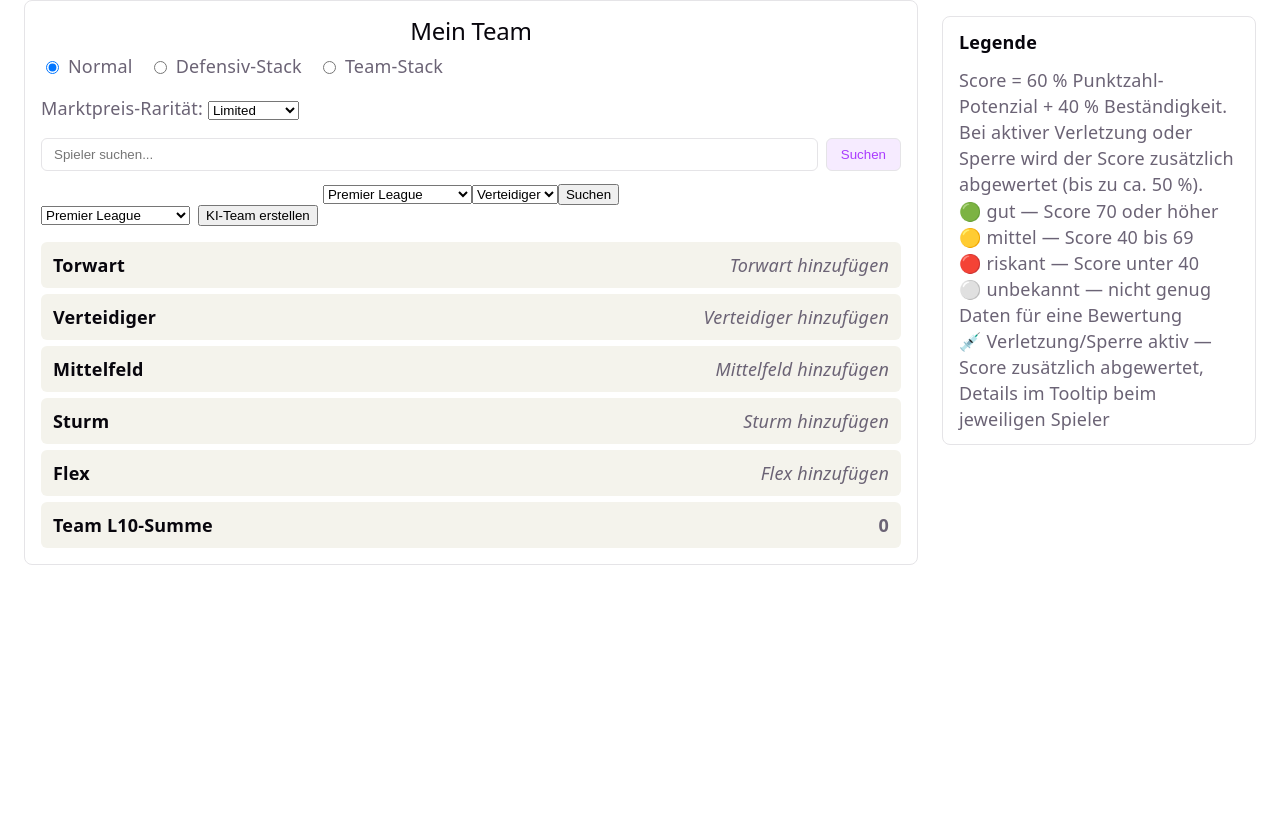
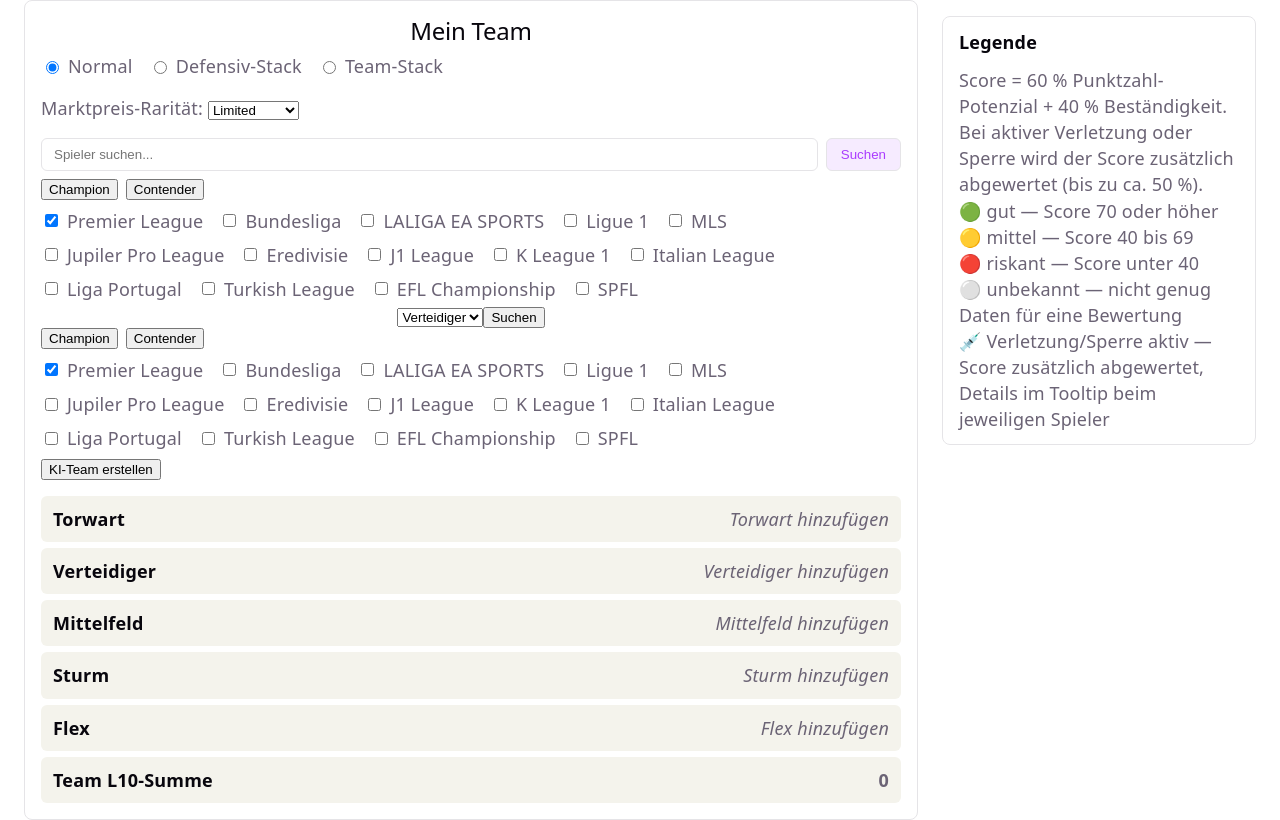
Before and after one commit to podenwald/sorare-for-beginners, a React (Vite) app: page / in a window 1280 px wide. Built offline with nearby package versions, Linux system fonts and the light colour scheme.

Commit message:
ODI-313: replace league dropdown with multi-select + Champion/Contender presets

```diff
--- a/src/App.css
+++ b/src/App.css
@@ -218,6 +218,30 @@
   flex-wrap: wrap;
 }
 
+.league-multi-select {
+  display: flex;
+  flex-direction: column;
+  gap: 8px;
+}
+
+.league-presets {
+  display: flex;
+  gap: 8px;
+}
+
+.league-checkboxes {
+  display: flex;
+  flex-wrap: wrap;
+  gap: 8px 16px;
+}
+
+.league-checkboxes label {
+  display: flex;
+  align-items: center;
+  gap: 6px;
+  cursor: pointer;
+}
+
 .price-refresh-status {
   font-size: 0.9em;
   opacity: 0.75;
--- /dev/null
+++ b/src/components/LeagueMultiSelect.tsx
@@ -0,0 +1,40 @@
+import { CHAMPION_LEAGUE_SLUGS, CONTENDER_LEAGUE_SLUGS, LEAGUES } from '../api/sorareClient'
+
+interface LeagueMultiSelectProps {
+  label: string
+  selectedSlugs: string[]
+  onChange: (slugs: string[]) => void
+}
+
+export function LeagueMultiSelect({ label, selectedSlugs, onChange }: LeagueMultiSelectProps) {
+  function toggleLeague(slug: string) {
+    onChange(
+      selectedSlugs.includes(slug) ? selectedSlugs.filter((selected) => selected !== slug) : [...selectedSlugs, slug],
+    )
+  }
+
+  return (
+    <div className="league-multi-select">
+      <div className="league-presets">
+        <button type="button" onClick={() => onChange(CHAMPION_LEAGUE_SLUGS)}>
+          Champion
+        </button>
+        <button type="button" onClick={() => onChange(CONTENDER_LEAGUE_SLUGS)}>
+          Contender
+        </button>
+      </div>
+      <div className="league-checkboxes" role="group" aria-label={label}>
+        {LEAGUES.map((league) => (
+          <label key={league.slug}>
+            <input
+              type="checkbox"
+              checked={selectedSlugs.includes(league.slug)}
+              onChange={() => toggleLeague(league.slug)}
+            />
+            {league.name}
+          </label>
+        ))}
+      </div>
+    </div>
+  )
+}
--- a/src/components/LeaguePositionSearch.tsx
+++ b/src/components/LeaguePositionSearch.tsx
@@ -5,6 +5,7 @@ import { evaluatePlayer } from '../api/scoring'
 import { SorareApiError } from '../api/types'
 import type { MarketRarity, Player, PlayerSearchHit, Position } from '../api/types'
 import { PlayerScoreSummary } from './PlayerScoreSummary'
+import { LeagueMultiSelect } from './LeagueMultiSelect'
 
 const POSITIONS: { value: Position; label: string }[] = [
   { value: 'Goalkeeper', label: 'Torwart' },
@@ -25,7 +26,7 @@ interface LeaguePositionSearchProps {
 }
 
 export function LeaguePositionSearch({ onAdd, label, marketRarity }: LeaguePositionSearchProps) {
-  const [leagueSlug, setLeagueSlug] = useState<string>(LEAGUES[0].slug)
+  const [leagueSlugs, setLeagueSlugs] = useState<string[]>([LEAGUES[0].slug])
   const [position, setPosition] = useState<Position>('Defender')
   const [results, setResults] = useState<PlayerSearchHit[]>([])
   const [resultDetails, setResultDetails] = useState<Record<string, Player>>({})
@@ -43,7 +44,7 @@ export function LeaguePositionSearch({ onAdd, label, marketRarity }: LeaguePosit
     setSearchError(null)
     setResultDetails({})
     try {
-      const hits = await searchPlayersByLeagueAndPosition(leagueSlug, position)
+      const hits = await searchPlayersByLeagueAndPosition(leagueSlugs, position)
       setResults(hits)
       const detailed = hits.slice(0, DETAILED_RESULTS_LIMIT)
       const settled = await Promise.allSettled(detailed.map((hit) => getPlayer(hit.slug, marketRarity)))
@@ -122,20 +123,14 @@ export function LeaguePositionSearch({ onAdd, label, marketRarity }: LeaguePosit
   return (
     <div className="league-position-search">
       <form onSubmit={handleSearch}>
-        <select
-          value={leagueSlug}
-          onChange={(event) => {
-            setLeagueSlug(event.target.value)
+        <LeagueMultiSelect
+          label={`${label} — Liga`}
+          selectedSlugs={leagueSlugs}
+          onChange={(slugs) => {
+            setLeagueSlugs(slugs)
             handleFilterChange()
           }}
-          aria-label={`${label} — Liga`}
-        >
-          {LEAGUES.map((league) => (
-            <option key={league.slug} value={league.slug}>
-              {league.name}
-            </option>
-          ))}
-        </select>
+        />
         <select
           value={position}
           onChange={(event) => {
--- a/src/components/TeamPanel.tsx
+++ b/src/components/TeamPanel.tsx
@@ -2,6 +2,7 @@ import { useEffect, useId, useMemo, useState } from 'react'
 import { PlayerSearch } from './PlayerSearch'
 import { LeaguePositionSearch } from './LeaguePositionSearch'
 import { FormationList } from './FormationList'
+import { LeagueMultiSelect } from './LeagueMultiSelect'
 import { computeFormationView } from '../api/formation'
 import { evaluatePlayer } from '../api/scoring'
 import {
@@ -28,10 +29,10 @@ export function TeamPanel({ label }: TeamPanelProps) {
   const groupName = useId()
   const [shortlist, setShortlist] = useState<Player[]>([])
   const [mode, setMode] = useState<FormationMode>('normal')
-  const [autoFillLeague, setAutoFillLeague] = useState<string>(LEAGUES[0].slug)
+  const [autoFillLeagues, setAutoFillLeagues] = useState<string[]>([LEAGUES[0].slug])
   const [isAutoFilling, setIsAutoFilling] = useState(false)
   const [autoFillError, setAutoFillError] = useState<string | null>(null)
-  const [stackLeague, setStackLeague] = useState<string>(LEAGUES[0].slug)
+  const [stackLeagues, setStackLeagues] = useState<string[]>([LEAGUES[0].slug])
   const [stackClubs, setStackClubs] = useState<{ slug: string; name: string }[]>([])
   const [stackClubSlug, setStackClubSlug] = useState<string>('')
   const [isLoadingClubs, setIsLoadingClubs] = useState(false)
@@ -47,7 +48,7 @@ export function TeamPanel({ label }: TeamPanelProps) {
     let cancelled = false
     setIsLoadingClubs(true)
     setStackError(null)
-    getLeagueClubs(stackLeague)
+    getLeagueClubs(stackLeagues)
       .then((clubs) => {
         if (cancelled) return
         setStackClubs(clubs)
@@ -62,7 +63,7 @@ export function TeamPanel({ label }: TeamPanelProps) {
     return () => {
       cancelled = true
     }
-  }, [mode, stackLeague])
+  }, [mode, stackLeagues])
 
   // Self-healing price refresh: re-fetches any shortlisted player whose prices were fetched
   // under a different rarity than the one currently selected. Since `shortlist` is a
@@ -120,7 +121,7 @@ export function TeamPanel({ label }: TeamPanelProps) {
     setAutoFillError(null)
     try {
       const picksPerPosition = await Promise.all(
-        FORMATION_POSITIONS.map((position) => searchPlayersByLeagueAndPosition(autoFillLeague, position)),
+        FORMATION_POSITIONS.map((position) => searchPlayersByLeagueAndPosition(autoFillLeagues, position)),
       )
       const topSlugs = picksPerPosition.flatMap((hits) => hits.slice(0, CANDIDATES_PER_POSITION).map((hit) => hit.slug))
       const settled = await Promise.allSettled(topSlugs.map((slug) => getPlayer(slug, marketRarity)))
@@ -231,17 +232,7 @@ export function TeamPanel({ label }: TeamPanelProps) {
       <LeaguePositionSearch onAdd={handleAdd} label={label} marketRarity={marketRarity} />
 
       <div className="auto-fill">
-        <select
-          value={autoFillLeague}
-          onChange={(event) => setAutoFillLeague(event.target.value)}
-          aria-label={`${label} — KI-Team Liga`}
-        >
-          {LEAGUES.map((league) => (
-            <option key={league.slug} value={league.slug}>
-              {league.name}
-            </option>
-          ))}
-        </select>
+        <LeagueMultiSelect label={`${label} — KI-Team Liga`} selectedSlugs={autoFillLeagues} onChange={setAutoFillLeagues} />
         <button type="button" onClick={handleAutoFill} disabled={isAutoFilling}>
           {isAutoFilling ? 'KI wählt aus...' : 'KI-Team erstellen'}
         </button>
@@ -254,17 +245,7 @@ export function TeamPanel({ label }: TeamPanelProps) {
 
       {mode === 'teamStack' && (
         <div className="team-stack">
-          <select
-            value={stackLeague}
-            onChange={(event) => setStackLeague(event.target.value)}
-            aria-label={`${label} — Team-Stack Liga`}
-          >
-            {LEAGUES.map((league) => (
-              <option key={league.slug} value={league.slug}>
-                {league.name}
-              </option>
-            ))}
-          </select>
+          <LeagueMultiSelect label={`${label} — Team-Stack Liga`} selectedSlugs={stackLeagues} onChange={setStackLeagues} />
           <select
             value={stackClubSlug}
             onChange={(event) => setStackClubSlug(event.target.value)}
```
